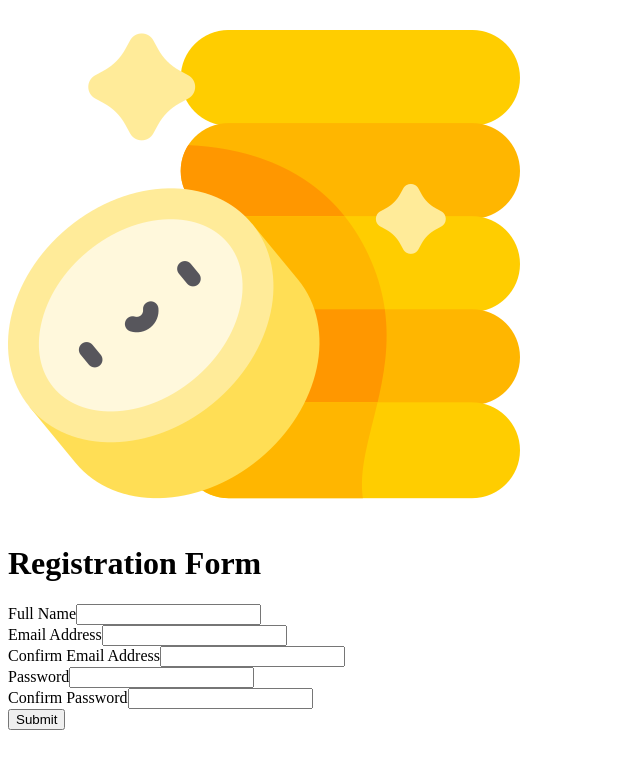
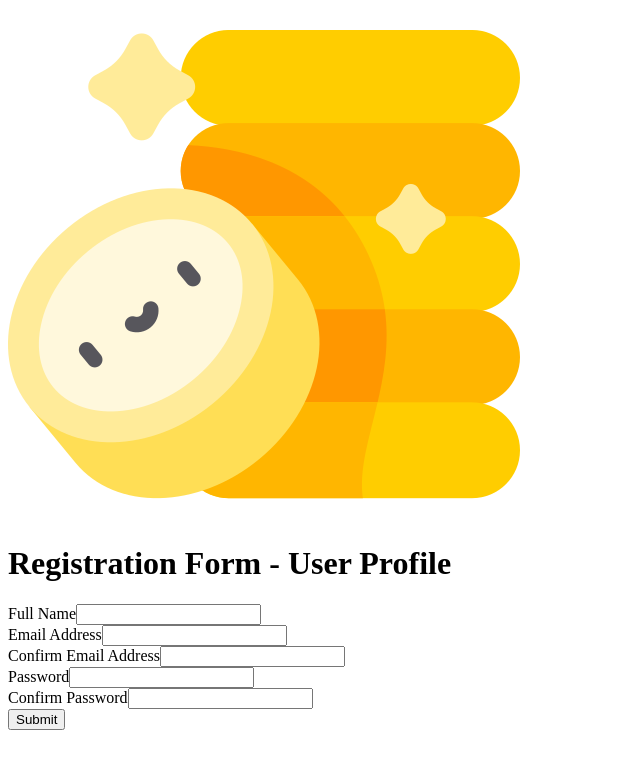
Before and after one commit to chrysaliswoon/sei-project3, a React (Create React App) app: page /register in a window 1280 px wide. Shown: the top 768 px of the page, without its empty margins (0-640 px from the left). Built offline with nearby package versions, Linux system fonts and the light colour scheme.

Commit message:
Update registerpage

```diff
--- a/src/pages/register.jsx
+++ b/src/pages/register.jsx
@@ -9,7 +9,7 @@ export default function RegisterPage() {
       <div className="bg-gray-100">
         <img className="w-20 mx-auto pt-10" src={logo} alt="logo" />
         <h1 className="text-center uppercase tracking-wide text-black text-xl font-bold mb-2 py-5">
-          Registration Form
+          Registration Form - User Profile
         </h1>
         <RegisterForm />
       </div>
```
